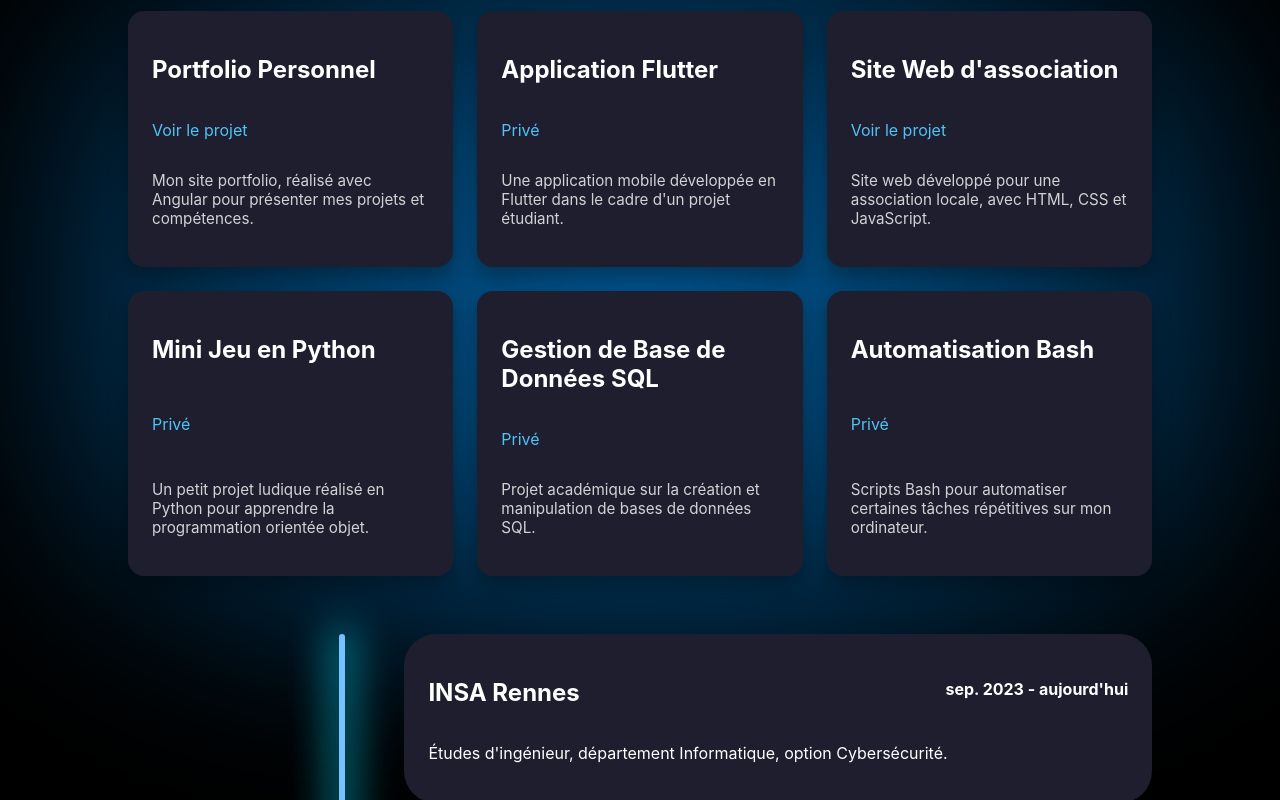
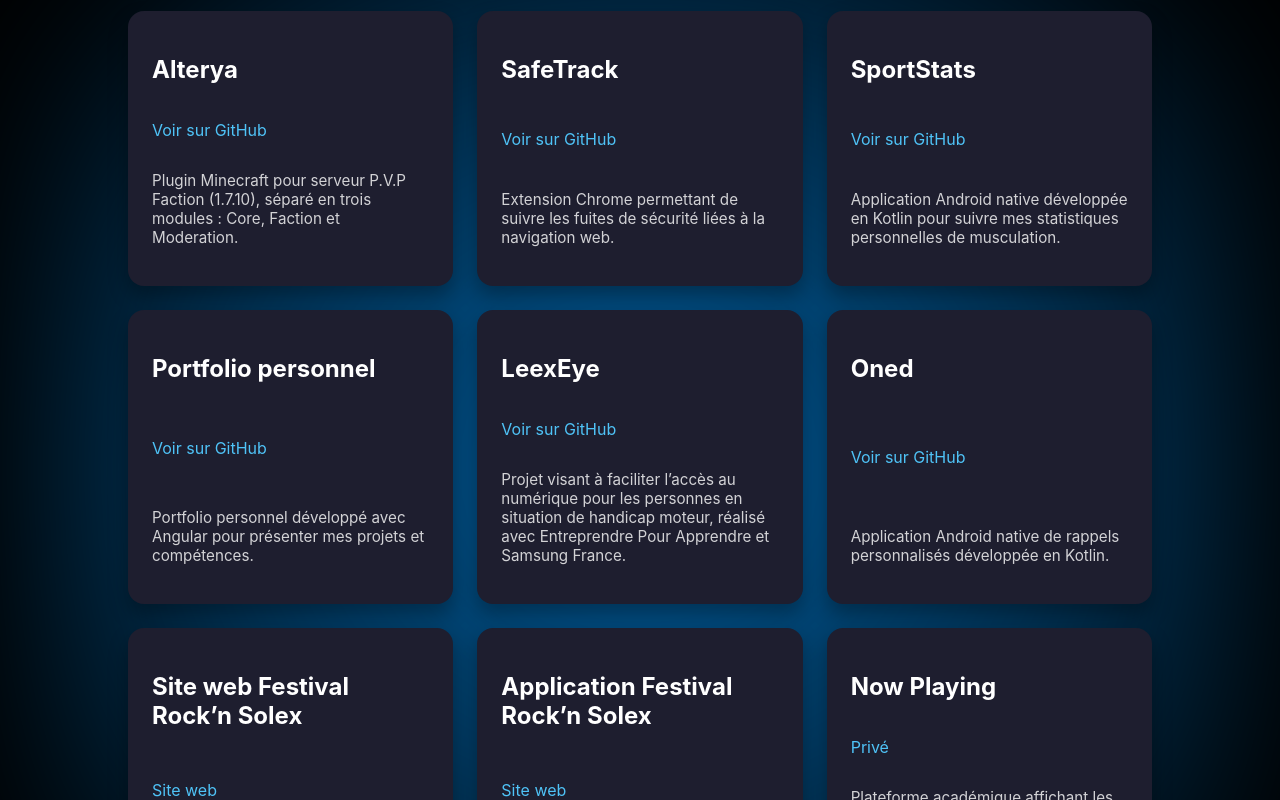
Before and after one commit to clementgvs/portfolio-clement-g, an Angular app: page / in a window 1280 px wide. Shown: the part 1720-2520 px from the top of the page. Built offline with nearby package versions, Linux system fonts and the light colour scheme.

Commit message:
Mise à jour des styles et du contenu des sections carrière et projets : ajustement des largeurs, ajout de nouvelles expériences professionnelles et mise à jour des projets avec des descriptions et des liens pertinents.

```diff
--- a/src/app/career-history/career-history.scss
+++ b/src/app/career-history/career-history.scss
@@ -27,8 +27,8 @@
   background-color: #1e1e2f;
   border-radius: 2rem;
   padding: 1.5rem;
-  width: 120%;
-  margin-left: 1rem;
+  width: 90%;
+  margin-left: 4rem;
 }
 
 .head {
--- a/src/app/career-history/career-history.ts
+++ b/src/app/career-history/career-history.ts
@@ -10,8 +10,12 @@ import { Title } from '@angular/platform-browser';
 })
 export class CareerHistory {
   items = [
-    {title: "INSA Rennes", date: "sep. 2023 - aujourd'hui", text: "Études d'ingénieur, département Informatique, option Cybersécurité."},
-    {title: "", date: "", text: ""},
-    {title: "", date: "", text: ""},
+    {title: "McDonald’s Vichy", date: "juil. - août 2023, 2024 et 2025", text: "Crew Member. Accueil et service client, préparation des commandes dans le respect des normes d’hygiène et travail en équipe."},
+    {title: "Vichy Communauté", date: "juil. - août 2024", text: "Stagiaire – service informatique. Étude et déploiement de matériel informatique pour l’organisation d’événements sportifs (Jeux Olympiques)."},
+    {title: "Rock’n Solex Festival", date: "nov. 2025 - aujourd’hui", text: "Web & Mobile App Manager / Developer (bénévole). Développement et gestion d’applications web et mobiles utilisées par les bénévoles et le public."},
+    {title: "Lycée Albert Londres – Vichy", date: "2020 - 2023", text: "Baccalauréat général, spécialité mathématiques, option mathématiques expertes."},
+    {title: "INSA Rennes", date: "2023 - aujourd’hui", text: "Études d’ingénieur en informatique et génie logiciel, option Cybersécurité."},
+    {title: "Samsung Solve for Tomorrow", date: "avr. 2022", text: "3e place au concours Samsung Solve for Tomorrow."},
+    {title: "Baccalauréat – Mention Très Bien", date: "juil. 2023", text: "Obtention du baccalauréat avec mention Très Bien."},
   ];
 }
--- a/src/app/projects/projects.html
+++ b/src/app/projects/projects.html
@@ -4,10 +4,14 @@
             <h2>{{ project.title }}</h2>
             <p class="link">
                 <a [href]="project.link" target="_blank">
-                    @if(project.link != null){
-                        Voir le projet
+                    @if(project.link?.startsWith("https://github.com/")){
+                        Voir sur GitHub
                     }@else {
-                        Privé
+                        @if(project.link != null) {
+                            Site web
+                        }@else {
+                            Privé
+                        }
                     }
                 </a>
             </p>
--- a/src/app/projects/projects.ts
+++ b/src/app/projects/projects.ts
@@ -9,34 +9,49 @@ import { Component } from '@angular/core';
 export class Projects {
   projects = [
     {
-      title: 'Portfolio Personnel',
-      link: 'https://monportfolio.com',
-      description: "Mon site portfolio, réalisé avec Angular pour présenter mes projets et compétences."
+      title: 'Alterya',
+      link: 'https://github.com/clementgvs/alterya',
+      description: "Plugin Minecraft pour serveur P.V.P Faction (1.7.10), séparé en trois modules : Core, Faction et Moderation."
     },
     {
-      title: 'Application Flutter',
-      link: null,
-      description: "Une application mobile développée en Flutter dans le cadre d'un projet étudiant."
+      title: 'SafeTrack',
+      link: 'https://github.com/clementgvs/safetrack',
+      description: "Extension Chrome permettant de suivre les fuites de sécurité liées à la navigation web."
     },
     {
-      title: 'Site Web d\'association',
-      link: 'https://asso-example.com',
-      description: "Site web développé pour une association locale, avec HTML, CSS et JavaScript."
+      title: 'SportStats',
+      link: 'https://github.com/clementgvs/sportstats',
+      description: "Application Android native développée en Kotlin pour suivre mes statistiques personnelles de musculation."
     },
     {
-      title: 'Mini Jeu en Python',
-      link: null,
-      description: "Un petit projet ludique réalisé en Python pour apprendre la programmation orientée objet."
+      title: 'Portfolio personnel',
+      link: 'https://github.com/clementgvs/portfolio-clement-g',
+      description: "Portfolio personnel développé avec Angular pour présenter mes projets et compétences."
     },
     {
-      title: 'Gestion de Base de Données SQL',
-      link: null,
-      description: "Projet académique sur la création et manipulation de bases de données SQL."
+      title: 'LeexEye',
+      link: 'https://github.com/clementgvs/leexeye',
+      description: "Projet visant à faciliter l’accès au numérique pour les personnes en situation de handicap moteur, réalisé avec Entreprendre Pour Apprendre et Samsung France."
     },
     {
-      title: 'Automatisation Bash',
+      title: 'Oned',
+      link: 'https://github.com/clementgvs/oned',
+      description: "Application Android native de rappels personnalisés développée en Kotlin."
+    },
+    {
+      title: 'Site web Festival Rock’n Solex',
+      link: 'https://rocknsolex.fr/',
+      description: "Site web officiel du Festival Rock’n Solex 2026."
+    },
+    {
+      title: 'Application Festival Rock’n Solex',
+      link: 'https://rocknsolex.fr/',
+      description: "Application mobile du Festival Rock’n Solex 2026."
+    },
+    {
+      title: 'Now Playing',
       link: null,
-      description: "Scripts Bash pour automatiser certaines tâches répétitives sur mon ordinateur."
+      description: "Plateforme académique affichant les informations d’un morceau en cours de lecture, depuis le streaming ou des supports physiques via recherche par code-barres.",
     }
   ];
 }
```
